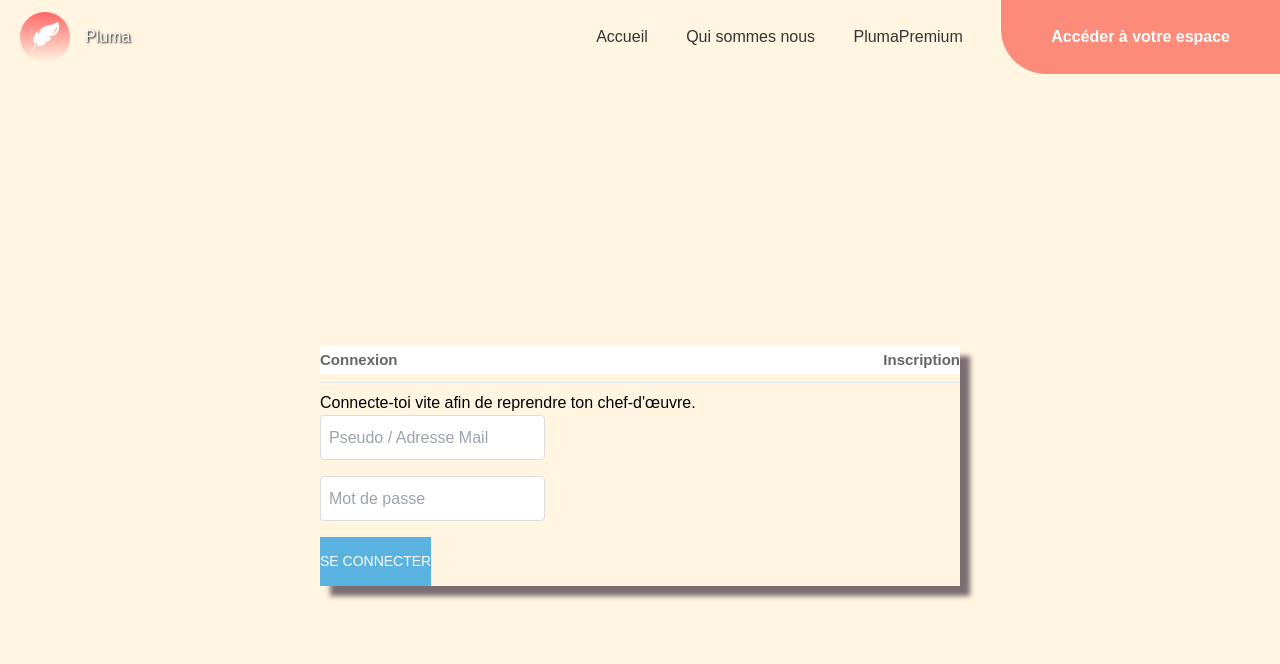
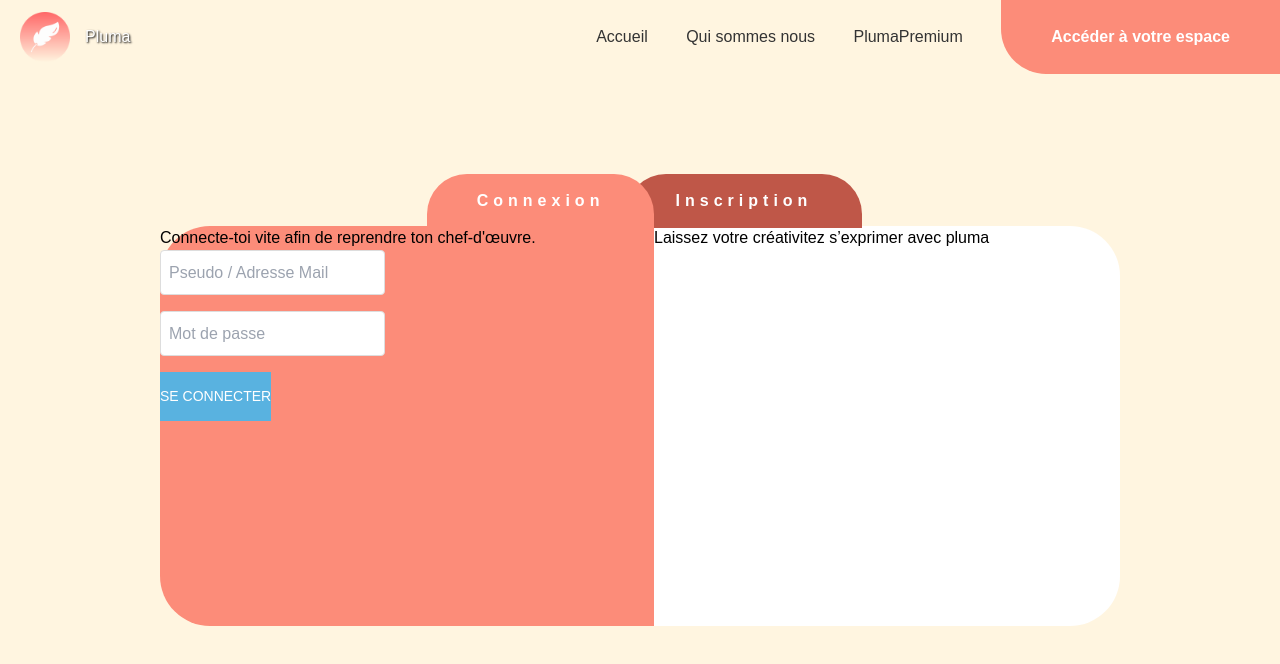
Before and after one commit to Nuxnuxx/Pluma, a React (Create React App) app in the folder client/: page /inscription-connexion in a window 1280 px wide. Shown: the top 664 px of the page. Built offline with nearby package versions, Linux system fonts and the light colour scheme.

Commit message:
Modification du header (ajout de absolute), modification des autres pages pour être en accord avec les modifications + commencement du design de la page connexion / inscription

```diff
--- a/client/src/siteVitrine/pages/ConnexionInscription.js
+++ b/client/src/siteVitrine/pages/ConnexionInscription.js
@@ -2,6 +2,7 @@ import React, { useState } from 'react';
 import "../styles/ConnexionInscription.scss";
 
 const LoginForm = () => (
+    <>
         <form id="login-form" action="" method="post" role="form" className="active-form">
             <p>Connecte-toi vite afin de reprendre ton chef-d'œuvre.</p>
             <div className="mb-4">
@@ -16,8 +17,16 @@ const LoginForm = () => (
                 </button>
             </div>
         </form>
+        <div className="bg-white w-full login-tips">
+            <span>Laissez votre créativitez s’exprimer avec pluma</span>
+        </div>
+    </>
 );
 const RegisterForm = () => (
+    <>
+        <div className="bg-white w-full register-tips">
+            <p>Laissez votre créativitez s’exprimer avec pluma</p>
+        </div>
         <form id="register-form" action="" method="post" role="form" className="active-form">
             <p>Laisse ta plume te guider en rejoignant Pluma. </p>
             <div className="mb-4">
@@ -38,7 +47,9 @@ const RegisterForm = () => (
                 </button>
             </div>
         </form>
+    </>
 );
+
 const ConnexionInscription = () => {
     const [isLoginActive, setIsLoginActive] = useState(true);
 
@@ -58,24 +69,15 @@ const ConnexionInscription = () => {
                 <div className="row">
                     <div className="col-md-6 col-md-offset-3">
                         <div className="panel panel-login">
-                            <div className="panel-heading flex justify-between items-center">
-                                <a
-                                    href="#"
-                                    className={`text-lg ${isLoginActive ? 'text-green-500' : 'text-gray-500'}`}
-                                    onClick={handleLoginClick}
-                                >
+                            <div className="panel-heading pb-1">
+                                <a className={isLoginActive ? "z-20" : "z-0"} onClick={handleLoginClick}>
                                     Connexion
                                 </a>
-                                <a
-                                    href="#"
-                                    className={`text-lg ${!isLoginActive ? 'text-green-500' : 'text-gray-500'}`}
-                                    onClick={handleRegisterClick}
-                                >
+                                <a className={isLoginActive ? "z-0" : "z-20"} onClick={handleRegisterClick}>
                                     Inscription
                                 </a>
                             </div>
-                            <hr className="my-2" />
-                            <div className="panel-body">
+                            <div className="panel-body flex">
                                 {isLoginActive ? <LoginForm /> : <RegisterForm />}
                             </div>
                         </div>
--- a/client/src/siteVitrine/styles/ConnexionInscription.scss
+++ b/client/src/siteVitrine/styles/ConnexionInscription.scss
@@ -2,40 +2,71 @@
   display: flex;
   justify-content: center;
   align-items: center;
-  height: 100vh;
+  position: absolute;
+  top: 0;
+  bottom: 0;
+  right: 0;
+  left: 0;
 
   .panel-login {
-    border-color: #ccc;
-    box-shadow: 10px 10px 5px 0px rgba(77, 64, 77, 0.75);
-    width: 50%;
+    width: 75%;
     margin: auto;
 
-    > .panel-heading {
-      color: #00415d;
-      background-color: #fff;
-      border-color: #fff;
-      text-align:center;
+    .panel-heading {
+      color: #ffffff;
+      position: relative;
+      text-align: center;
+      height: 52px;
 
       a {
         text-decoration: none;
-        color: #666;
+        background-color: #fc8c79;
+        padding-inline: 50px;
+        padding-block: 15px;
+        letter-spacing: 5px;
         font-weight: bold;
-        font-size: 15px;
+        font-size: 16px;
+        cursor: pointer;
         transition: all 0.1s linear;
+        border-radius: 40px 40px 0 0;
+        position: absolute;
+        top: 0;
+        right: 48.5%;
+
+        &:last-child{
+          background-color: #bf5748;
+          left: 48.5%;
+          right: auto;
+        }
 
         &.active {
           color: #029f5b;
           font-size: 18px;
         }
       }
+    }
 
-      hr {
-        margin-top: 10px;
-        margin-bottom: 0px;
-        clear: both;
-        border: 0;
-        height: 1px;
-        background-image: linear-gradient(to right, rgba(0, 0, 0, 0), rgba(0, 0, 0, 0.15), rgba(0, 0, 0, 0));
+    .panel-body{
+      min-height: 50vh;
+
+      #login-form{
+        background-color: #fc8c79;
+        width: 106%;
+        border-radius: 50px 0 0 50px;
+      }
+
+      #register-form{
+        background-color: #bf5748;
+        width: 106%;
+        border-radius: 0 50px 50px 0;
+      }
+
+      .login-tips{
+        border-radius: 0 50px 50px 0;
+      }
+
+      .register-tips{
+        border-radius: 50px 0 0 50px;
       }
     }
 
--- a/client/src/siteVitrine/styles/PlumaPremium.scss
+++ b/client/src/siteVitrine/styles/PlumaPremium.scss
@@ -107,7 +107,7 @@
 
   @keyframes gradient_301 {
     0% {
-      background-position: 0% 50%;
+      background-position: 0 50%;
     }
 
     50% {
@@ -115,7 +115,7 @@
     }
 
     100% {
-      background-position: 0% 50%;
+      background-position: 0 50%;
     }
   }
 
@@ -204,11 +204,9 @@ $bgfontcolor: #717787;
       @media screen and (max-width: 767px){
         display: block;
         width: 90%;
-        margin: 0 auto;
         max-width: 90%;
-        margin-bottom: 20px;
-        padding: 10px;
-        padding-left: 20px;
+        margin: 0 auto 20px;
+        padding: 10px 10px 10px 20px;
         min-height: 0;
       }
 
@@ -240,7 +238,7 @@ $bgfontcolor: #717787;
       }
 
       &:not(:last-of-type){
-        margin-right: (100%-$widthoftable*3)/2;
+        margin-right: calc((100% - $widthoftable * 3) / 2);
         @media screen and (max-width: 767px){
           margin-right: auto;
         }
@@ -298,7 +296,7 @@ $bgfontcolor: #717787;
 
       &__header{
         font-size: 1.6em;
-        padding: 40px 0px;
+        padding: 40px 0;
         border-bottom: 2px solid #ebedec;
         letter-spacing: 0.03em;
 
@@ -306,12 +304,10 @@ $bgfontcolor: #717787;
           font-size: 1.45em;
         }
         @media screen and (max-width: 767px){
-          padding: 0px;
           border-bottom: none;
           float: left;
           width: 33%;
-          padding-top: 3%;
-          padding-bottom: 2%;
+          padding: 3% 0 2%;
         }
 
         @media screen and (max-width: 610px){
@@ -329,7 +325,7 @@ $bgfontcolor: #717787;
 
       &__pricing{
         font-size: 3em;
-        padding: 30px 0px;
+        padding: 30px 0;
         border-bottom: 2px solid #ebedec;
         line-height: 0.7;
 
@@ -391,8 +387,7 @@ $bgfontcolor: #717787;
 
         @media screen and (max-width: 767px){
           border-bottom: none;
-          padding: 0;
-          padding-bottom: 20px;
+          padding: 0 0 20px;
           margin-right: 10%;
           min-height: 0;
         }
@@ -410,7 +405,7 @@ $bgfontcolor: #717787;
 
 
         & > li {
-          padding: 8px 0px;
+          padding: 8px 0;
 
           @media screen and (max-width: 767px){
             text-align: left;
@@ -461,7 +456,7 @@ $bgfontcolor: #717787;
         border-radius: 5px;
         cursor: pointer;
         padding: 15px;
-        box-shadow: 0px 3px 0px 0px rgba(252, 140, 121, 1);
+        box-shadow: 0 3px 0 0 rgba(252, 140, 121, 1);
         letter-spacing: 0.07em;
         transition: all 0.4s ease;
 
@@ -486,7 +481,7 @@ $bgfontcolor: #717787;
 
         &:hover {
           transform: translateY(-10px);
-          box-shadow: inset 0 0 10px 1px rgba(252, 140, 121, 1), 0px 40px 29px -19px rgba(252, 140, 121, 1);
+          box-shadow: inset 0 0 10px 1px rgba(252, 140, 121, 1), 0 40px 29px -19px rgba(252, 140, 121, 1);
           @media screen and (max-width: 767px) {
             transform: none;
             box-shadow: none;
@@ -494,7 +489,7 @@ $bgfontcolor: #717787;
         }
 
         &:active{
-          box-shadow: inset 0 0 10px 1px rgba(252, 140, 121, 1), 0px 40px 29px -19px rgba(252, 140, 121, 1);
+          box-shadow: inset 0 0 10px 1px rgba(252, 140, 121, 1), 0 40px 29px -19px rgba(252, 140, 121, 1);
           transform: scale(0.95) translateY(-9px);
           @media screen and (max-width: 767px){
             transform: scale(0.95) translateY(0);
@@ -525,11 +520,6 @@ body{
   }
 }
 
-*{
-  padding:   0;
-  margin: 0;
-  box-sizing: border-box;
-}
 .rectangleBasdePagePP{
   width: 100%;
   height: 100px;
```
Lines whose indentation alone changed are shown as unchanged.
